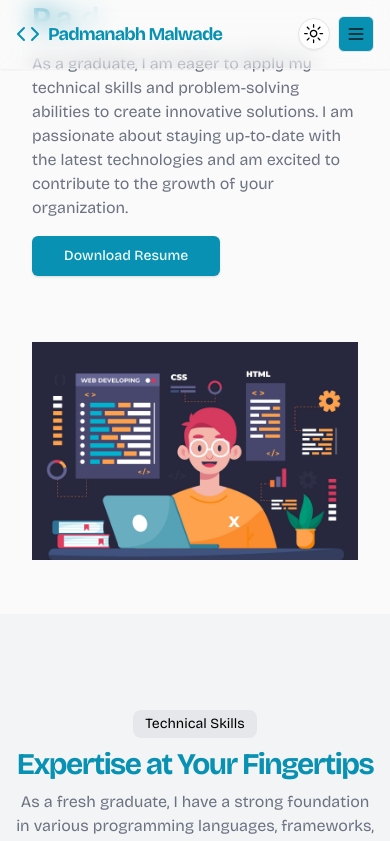
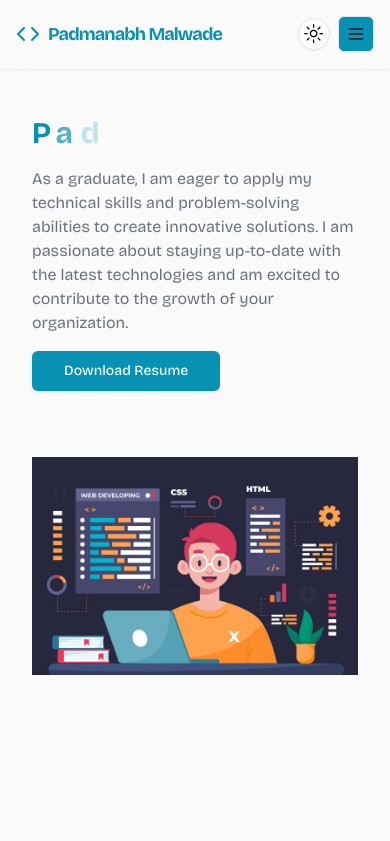
Before and after one commit to PaddyWebDev/portfolio, a Next.js app: page / in a window 390 px wide. Shown: the top 841 px of the page. Built offline with nearby package versions, Linux system fonts and the light colour scheme.

Commit message:
Updated info-section.tsx

```diff
--- a/components/info-section.tsx
+++ b/components/info-section.tsx
@@ -6,7 +6,7 @@ import { motion } from 'framer-motion'
 
 export default function InfoSection() {
   return (
-    <section className="w-full h-screenpy-12 md:py-24 lg:py-32 flex items-center bg-neutral-50 dark:bg-gray-950">
+    <section className="w-full h-screen py-12 md:py-24 lg:py-32 flex items-center bg-neutral-50 dark:bg-gray-950">
       <div className="container grid items-center my-auto lg:grid-cols-2 gap-3">
         <motion.div
           initial={{
```
